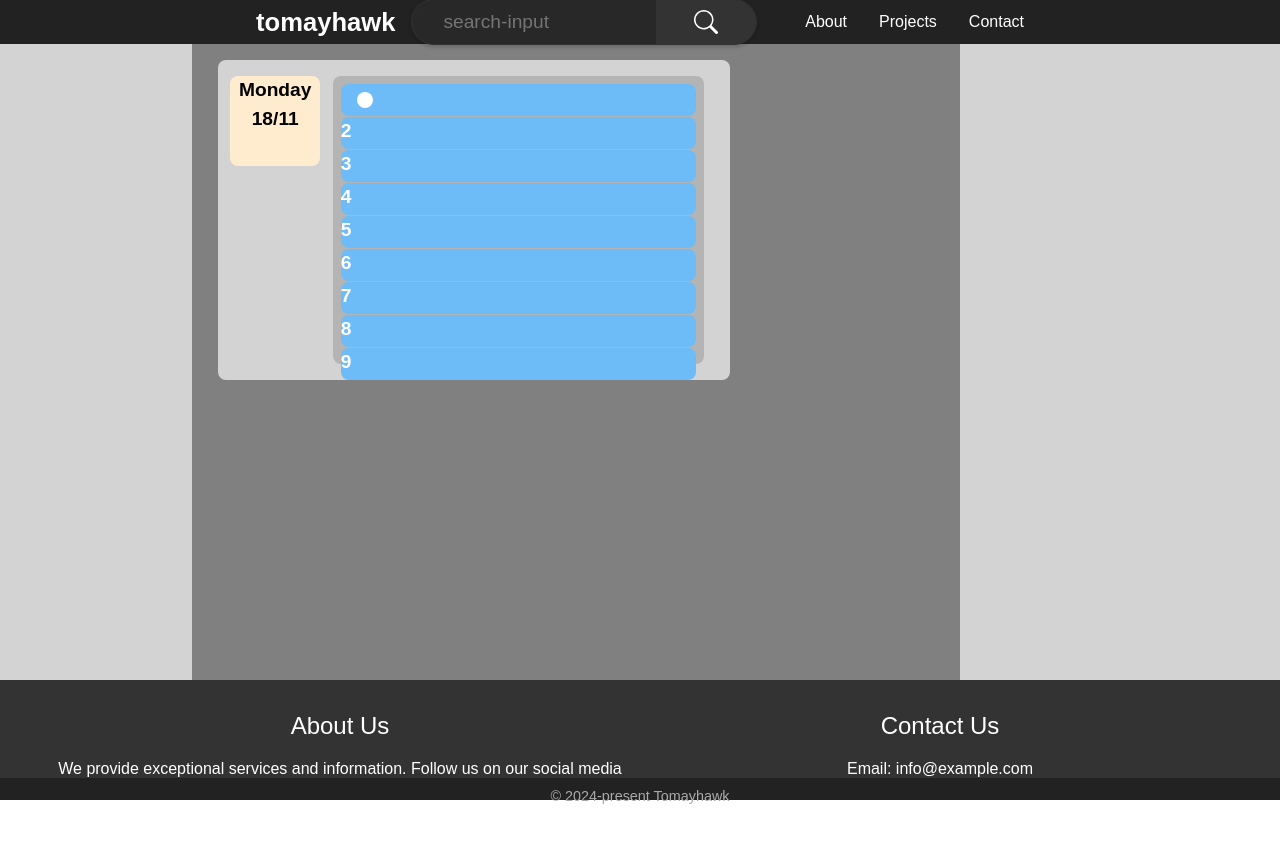
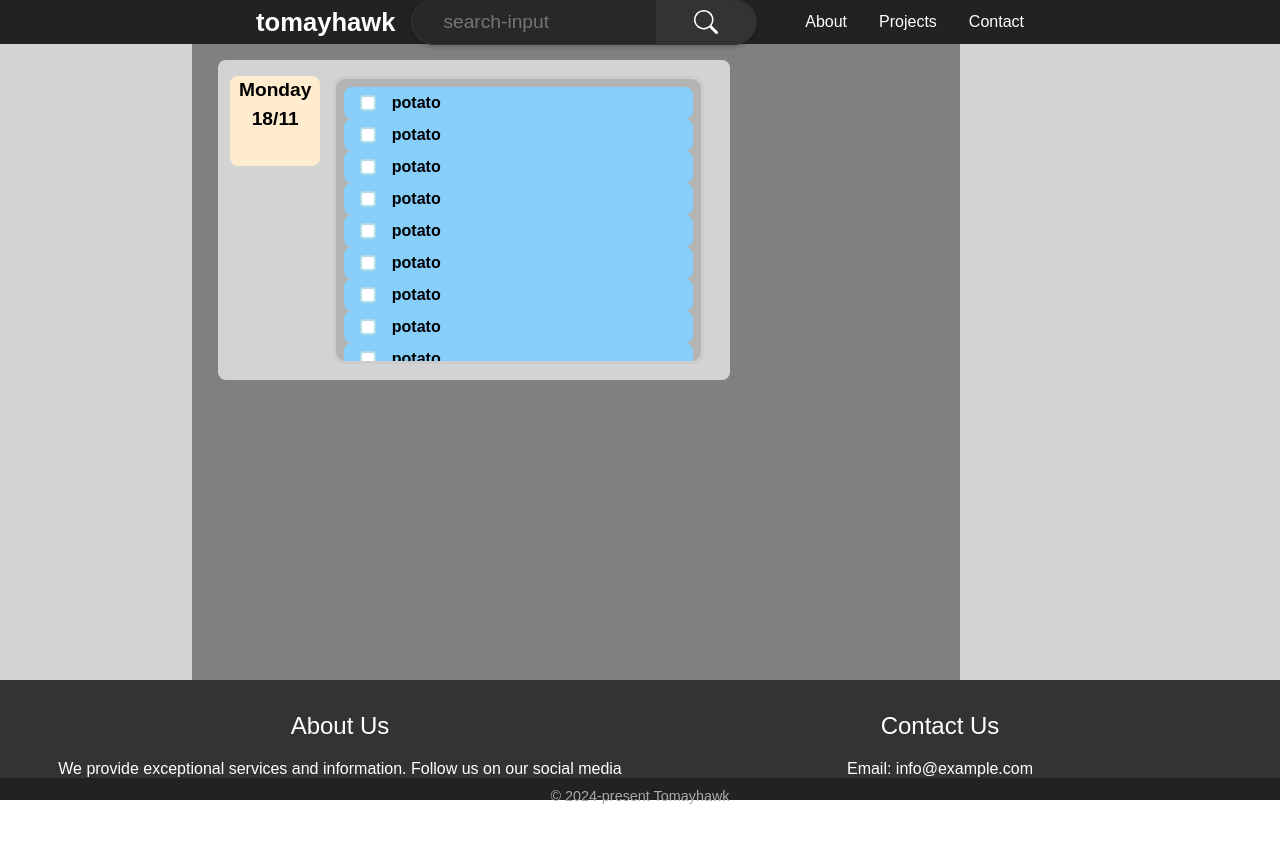
Before and after one commit to TomayHawk/tomayhawk.xyz, a React (Vite) app: page /projects/my-manager in a window 1280 px wide. Shown: the top 842 px of the page. Built offline with nearby package versions, Linux system fonts and the light colour scheme.

Commit message:
Added Scroll Container and Update Task Items

```diff
--- a/src/pages/projects-pages/MyManager.css
+++ b/src/pages/projects-pages/MyManager.css
@@ -23,25 +23,33 @@
     background-color: blanchedalmond;
 }
 
-.tasks-inner-box {
+/* Scroll container styles */
+.scroll-container {
     height: 36vh;
     width: 29vw;
+    overflow-y: scroll;
+    overflow-x: hidden;
+    border: 3px solid #cccccc;
+    border-radius: 12px;
     margin-top: 2vh;
     margin-left: 9vw;
     padding: 1vh;
-    border-radius: 8px;
     background-color: rgb(180, 180, 180);
+    scrollbar-width: none;
+    -ms-overflow-style: none;
+    scroll-behavior: smooth;
 }
 
-.tasks-grids {
-    display: grid;
-    grid-template-columns: 1fr;
-    grid-template-rows: auto;
-    gap: 1px;
+.scroll-container::-webkit-scrollbar {
+    display: none;
 }
 
 .task-item {
-    background-color: #6dbbf7;
+    display: flex;
+    flex-direction: row;
+    background-color: lightskyblue;
+    align-items: center;
+    /* Align child vertically */
     color: white;
     height: 4vh;
     border-radius: 8px;
@@ -51,9 +59,13 @@
     background-color: white;
     height: 2vh;
     width: 2vh;
-    margin: 1vh 2vh;
-    border-radius: 8px;
-    border-width: 2px;
-    border-color: black;
+    margin: 0 2vh;
+    border: 2px solid powderblue;
+    border-radius: 4px;
     cursor: pointer;
 }
+
+.task-info {
+    color: black;
+    font-size: 1rem;
+}
--- a/src/pages/projects-pages/MyManager.tsx
+++ b/src/pages/projects-pages/MyManager.tsx
@@ -11,19 +11,46 @@ function MyManager() {
                             18/11
                         </div>
                     </div>
-                    <div className="tasks-inner-box">
-                        <div className="tasks-grids">
-                            <div className="task-item">
-                                <div className="task-checkbox"></div>
-                            </div>
-                            <div className="task-item">2</div>
-                            <div className="task-item">3</div>
-                            <div className="task-item">4</div>
-                            <div className="task-item">5</div>
-                            <div className="task-item">6</div>
-                            <div className="task-item">7</div>
-                            <div className="task-item">8</div>
-                            <div className="task-item">9</div>
+                    <div className="scroll-container">
+                        <div className="task-item">
+                            <div className="task-checkbox"></div>
+                            <div className="task-info">potato</div>
+                        </div>
+                        <div className="task-item">
+                            <div className="task-checkbox"></div>
+                            <div className="task-info">potato</div>
+                        </div>
+                        <div className="task-item">
+                            <div className="task-checkbox"></div>
+                            <div className="task-info">potato</div>
+                        </div>
+                        <div className="task-item">
+                            <div className="task-checkbox"></div>
+                            <div className="task-info">potato</div>
+                        </div>
+                        <div className="task-item">
+                            <div className="task-checkbox"></div>
+                            <div className="task-info">potato</div>
+                        </div>
+                        <div className="task-item">
+                            <div className="task-checkbox"></div>
+                            <div className="task-info">potato</div>
+                        </div>
+                        <div className="task-item">
+                            <div className="task-checkbox"></div>
+                            <div className="task-info">potato</div>
+                        </div>
+                        <div className="task-item">
+                            <div className="task-checkbox"></div>
+                            <div className="task-info">potato</div>
+                        </div>
+                        <div className="task-item">
+                            <div className="task-checkbox"></div>
+                            <div className="task-info">potato</div>
+                        </div>
+                        <div className="task-item">
+                            <div className="task-checkbox"></div>
+                            <div className="task-info">potato</div>
                         </div>
                     </div>
                 </div>
```
